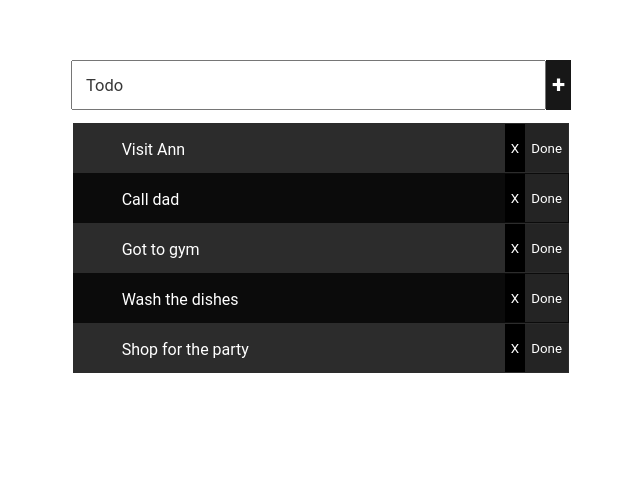
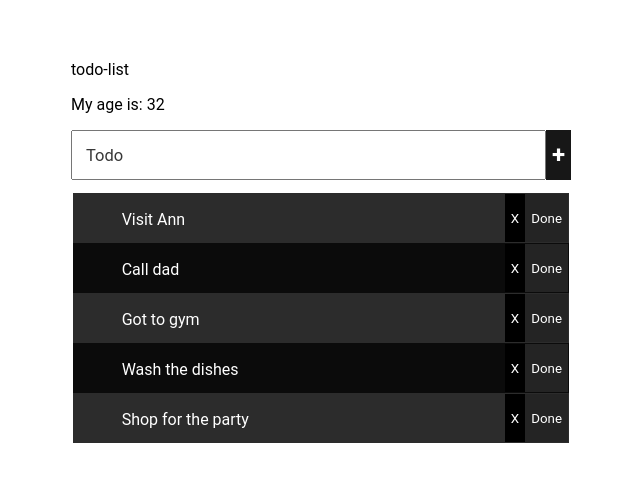
Before and after one commit to jbthecoder5/angular-todo-list-app, an Angular app: page / in a window 1280 px wide. Shown: the part 108-590 px from the top of the page, without its empty margins (319-959 px from the left). Built offline with nearby package versions, Linux system fonts and the light colour scheme.

Commit message:
learning about one-way binding and data-binding a component to an html element.

```diff
--- a/src/app/app.component.html
+++ b/src/app/app.component.html
@@ -1,5 +1,8 @@
 <div class="container">
   <div class="todo-list">
+    {{ title }}
+    <p>My age is: {{ age }}</p>
+
     <div class="input-group">
       <input type="text" placeholder="Todo" />
       <button class="add-button">+</button>
--- a/src/app/app.component.ts
+++ b/src/app/app.component.ts
@@ -3,8 +3,9 @@ import { Component } from '@angular/core';
 @Component({
   selector: 'app-root',
   templateUrl: './app.component.html',
-  styleUrls: ['./app.component.css']
+  styleUrls: ['./app.component.css'],
 })
 export class AppComponent {
   title = 'todo-list';
+  age = 32;
 }
```
